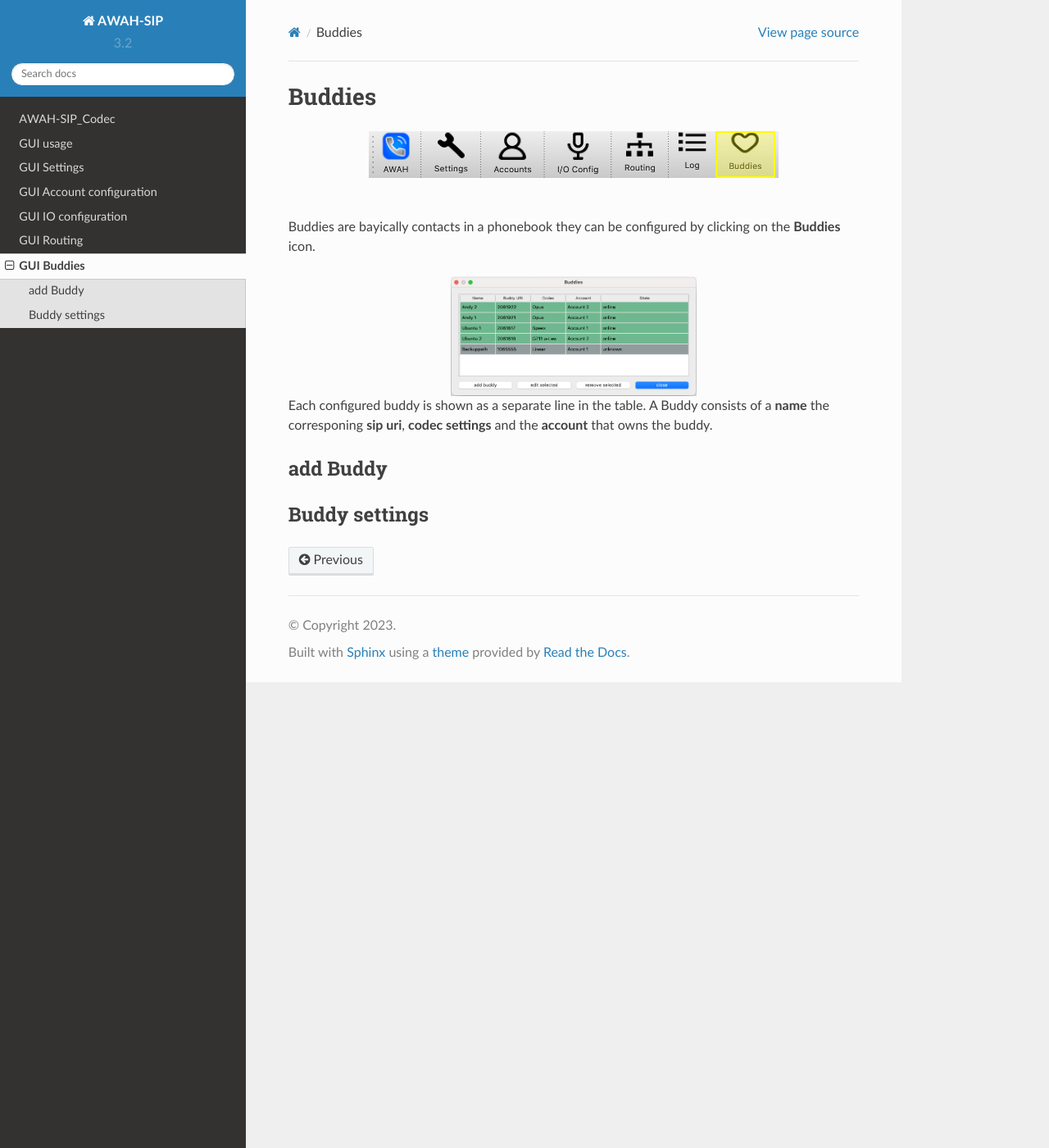
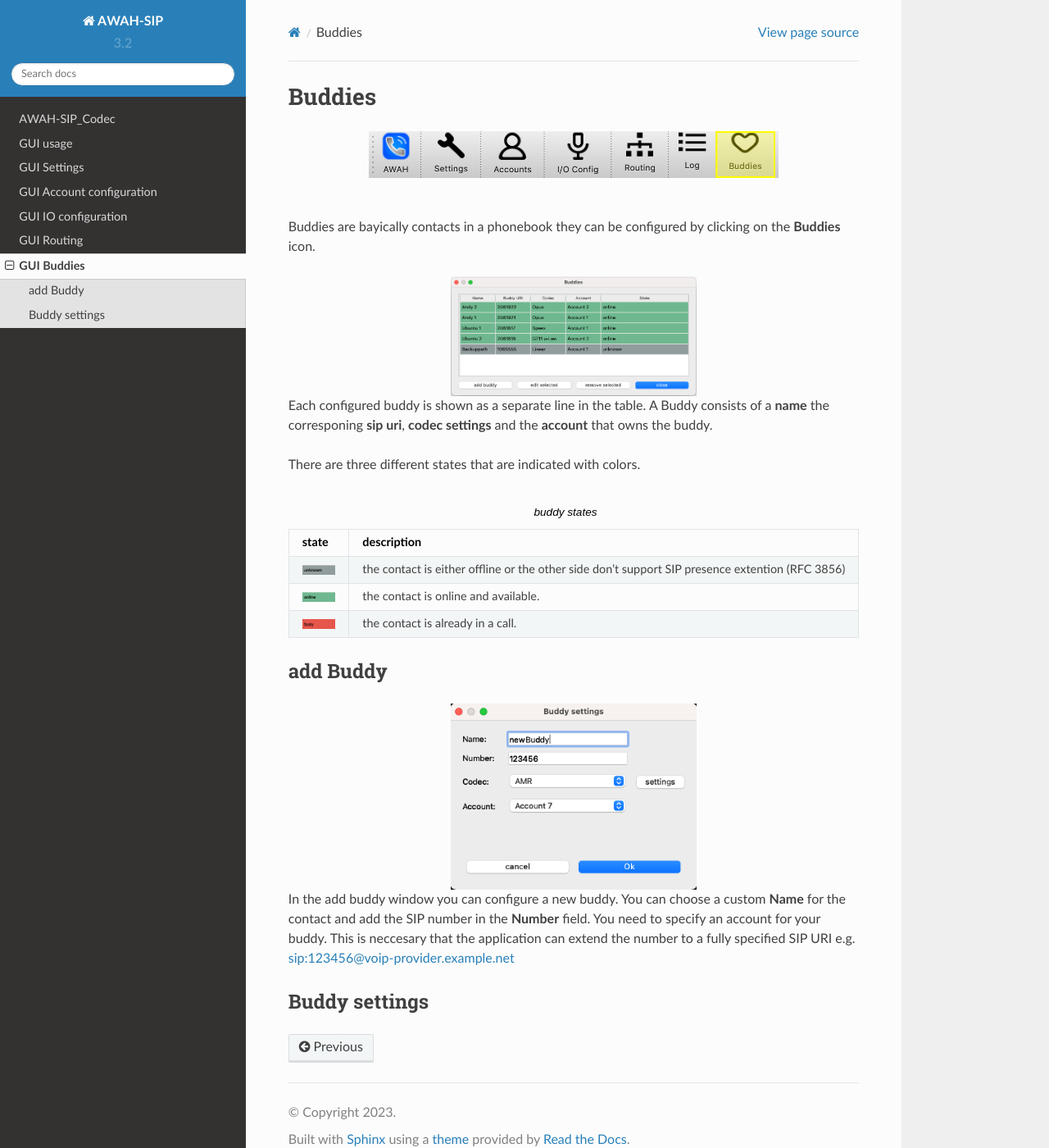
Before and after one commit to AWAH-SIP/AWAH-SIP_Documentation, a Sphinx documentation site: the page built from docs/source/AWAH-SIP_GUI_Buddies.rst, in a window 1280 px wide and 1400 px high. Shown: the whole window at 82% size. Built offline with Sphinx 7.4.7 and the Read the Docs theme 2.0.0, drawn with Linux system fonts in a browser that asks for light colours.

Commit message:
added buddy instructions

```diff
--- a/docs/source/AWAH-SIP_GUI_Buddies.rst
+++ b/docs/source/AWAH-SIP_GUI_Buddies.rst
@@ -17,10 +17,44 @@
 
 Each configured buddy is shown as a separate line in the table. A Buddy consists of a **name** the corresponing **sip uri**, **codec settings** and the **account** that owns the buddy.
 
+There are three different states that are indicated with colors.
 
+.. list-table:: buddy states
+   :widths: 200 200
+   :header-rows: 1
+
+   * - state
+     - description
+
+   * - .. image:: images/buddy_unknown.png
+        :width: 100
+        :align: center
+        :alt: GUI unknwonn
+     - the contact is either offline or the other side don't support SIP presence extention (RFC 3856)
+
+   * - .. image:: images/buddy_online.png
+        :width: 100
+        :align: center
+        :alt: GUI online
+
+     -  the contact is online and available.
+
+   * - .. image:: images/buddy_busy.png
+        :width: 100
+        :align: center
+        :alt: GUI buddy_busy
+     - the contact is already in a call.
 
 add Buddy
 ---------
 
+.. image:: images/add_buddy.png
+  :width: 300
+  :align: center
+  :alt: GUI settings:
+
+In the add buddy window you can configure a new buddy. You can choose a custom **Name** for the contact and add the SIP number in the **Number** field.
+You need to specify an account for your buddy. This is neccesary that the application can extend the number to a fully specified SIP URI e.g. sip:123456@voip-provider.example.net
+
 Buddy settings
 --------------
```
Also changed, not shown: docs/source/images/add_buddy.png (added), docs/source/images/buddy_busy.png (added), docs/source/images/buddy_online.png (added), docs/source/images/buddy_unknown.png (added).
